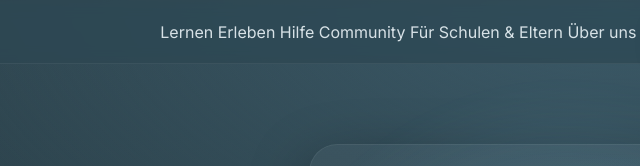
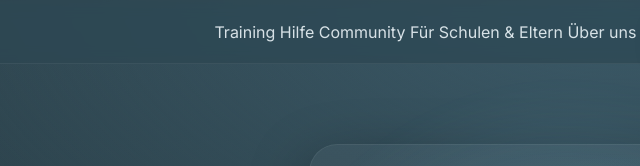
Before and after one commit to MichelleSteinhauser/antemis, a plain HTML site: page index.html in a window 1280 px wide. Shown: the top 166 px of the page, 408-1048 px from the left. Drawn offline with Linux system fonts and the light colour scheme.

Commit message:
Training statt Lernen

```diff
--- a/index.html
+++ b/index.html
@@ -22,8 +22,7 @@
       </div>
 
       <nav>
-        <a href="#training">Lernen</a>
-        <a href="#erleben">Erleben</a>
+        <a href="#training">Training</a>
         <a href="#hilfe">Hilfe</a>
         <a href="#community">Community</a>
         <a href="#edu">Für Schulen & Eltern</a>
@@ -138,7 +137,7 @@
       </div>
       <div>
         <div class="foot-title">Plattform</div>
-        <a href="#training">Lernen</a>
+        <a href="#training">Training</a>
         <a href="#how">So funktioniert’s</a>
         <a href="#hilfe">Hilfe</a>
       </div>
```
